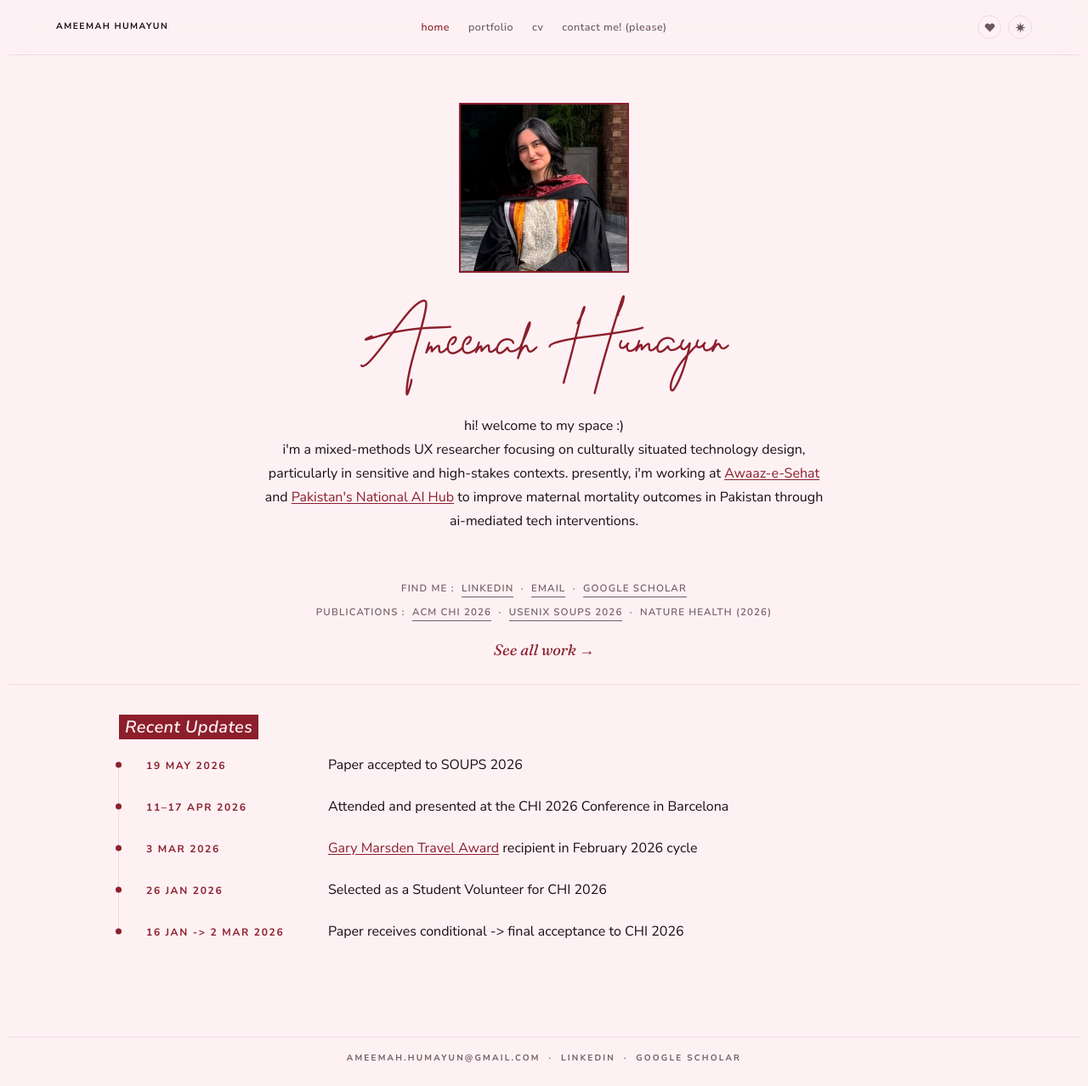
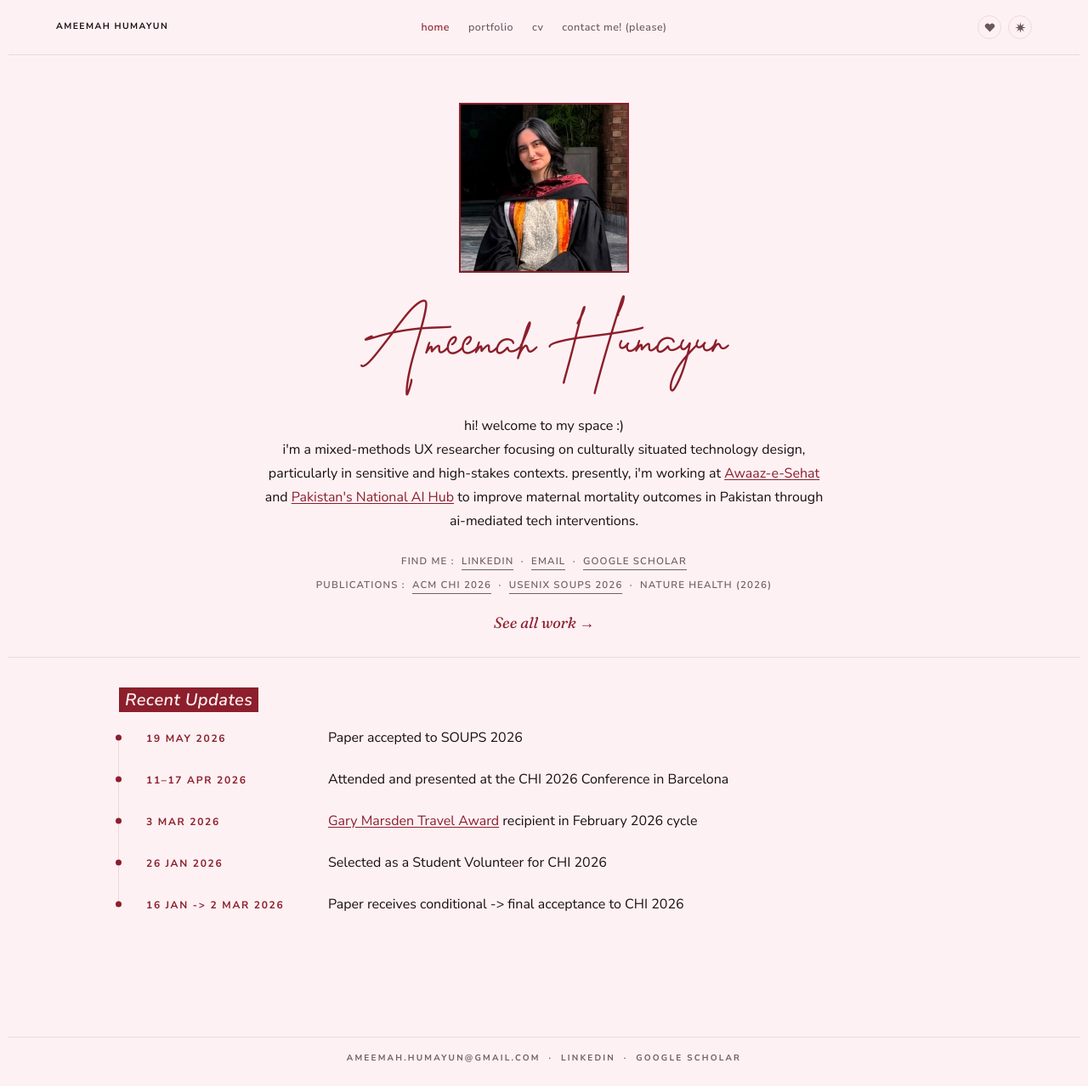
Before and after one commit to ameemahumayun/ameemahumayun.github.io, a Jekyll site: the page built from index.html, in a window 1280 px wide and 1278 px high. Shown: the whole window at 85% size. Built offline with Jekyll 4.4.1, drawn with Linux system fonts in a browser that asks for light colours.

Commit message:
Move Find me and Publications up closer to the bio
The bio paragraph's bottom margin drops from 3.5rem to 1.5rem.

Co-Authored-By: Claude Opus 5.5 <noreply@anthropic.com>
Claude-Session: https://claude.ai/code/session_01RzgRSrTmedEEfQSDh9yj4S

```diff
--- a/index.html
+++ b/index.html
@@ -12,7 +12,7 @@ description: Mixed-methods UX researcher working on human-centered AI for health
     <h1 class="signature-text hero__name" style="margin-top:0;margin-bottom:1.75rem;">Ameemah Humayun</h1>
     <div class="hero__row hero__row--solo">
       <div class="hero__text">
-        <p class="lead" style="max-width:660px;font-size:var(--text-base);line-height:1.75;margin-top:0;margin-bottom:3.5rem;">hi! welcome to my space :)<br>i'm a mixed-methods UX researcher focusing on culturally situated technology design, particularly in sensitive and high-stakes contexts. presently, i'm working at <a href="https://or.lums.edu.pk/research-project/lums-faculty-showcases-bill-melinda-gates-foundation-funded-project-78th-un" target="_blank" rel="noopener" class="link-teal">Awaaz-e-Sehat</a> and <a href="https://lums.edu.pk/news/lums-awarded-major-grant-establish-pakistans-first-national-ai-hub" target="_blank" rel="noopener" class="link-teal">Pakistan's National AI Hub</a> to improve maternal mortality outcomes in Pakistan through ai-mediated tech interventions.</p>
+        <p class="lead" style="max-width:660px;font-size:var(--text-base);line-height:1.75;margin-top:0;margin-bottom:1.5rem;">hi! welcome to my space :)<br>i'm a mixed-methods UX researcher focusing on culturally situated technology design, particularly in sensitive and high-stakes contexts. presently, i'm working at <a href="https://or.lums.edu.pk/research-project/lums-faculty-showcases-bill-melinda-gates-foundation-funded-project-78th-un" target="_blank" rel="noopener" class="link-teal">Awaaz-e-Sehat</a> and <a href="https://lums.edu.pk/news/lums-awarded-major-grant-establish-pakistans-first-national-ai-hub" target="_blank" rel="noopener" class="link-teal">Pakistan's National AI Hub</a> to improve maternal mortality outcomes in Pakistan through ai-mediated tech interventions.</p>
         <p class="eyebrow" style="margin-top:0.5rem;margin-bottom:0;color:var(--color-text-mute);font-weight:600;letter-spacing:0.1em;">
           Find me&nbsp;:&nbsp;
           <a href="{{ site.linkedin }}" target="_blank" rel="noopener" class="link-quiet link-underline-mute">LinkedIn</a> &nbsp;·&nbsp;
```
